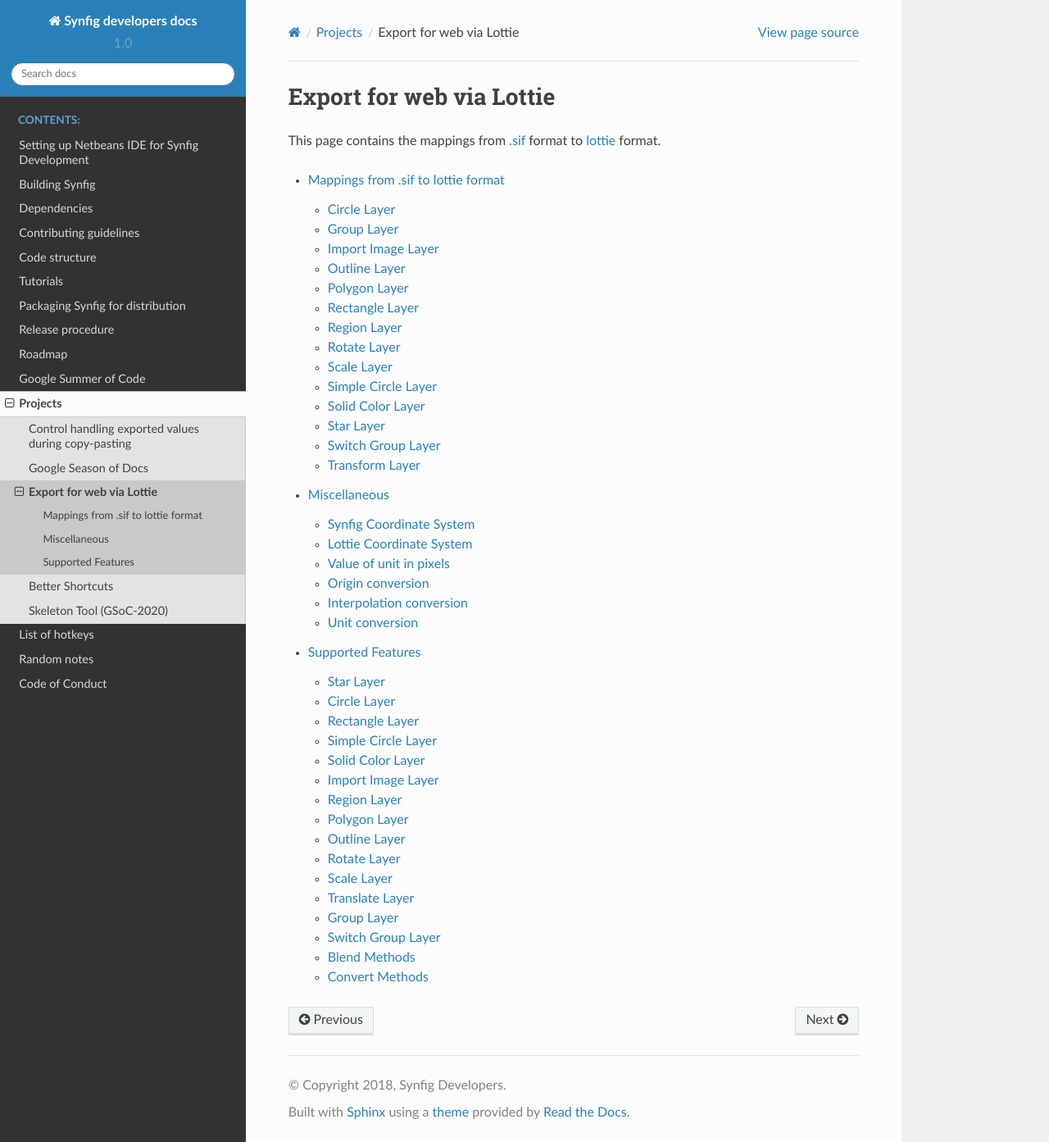
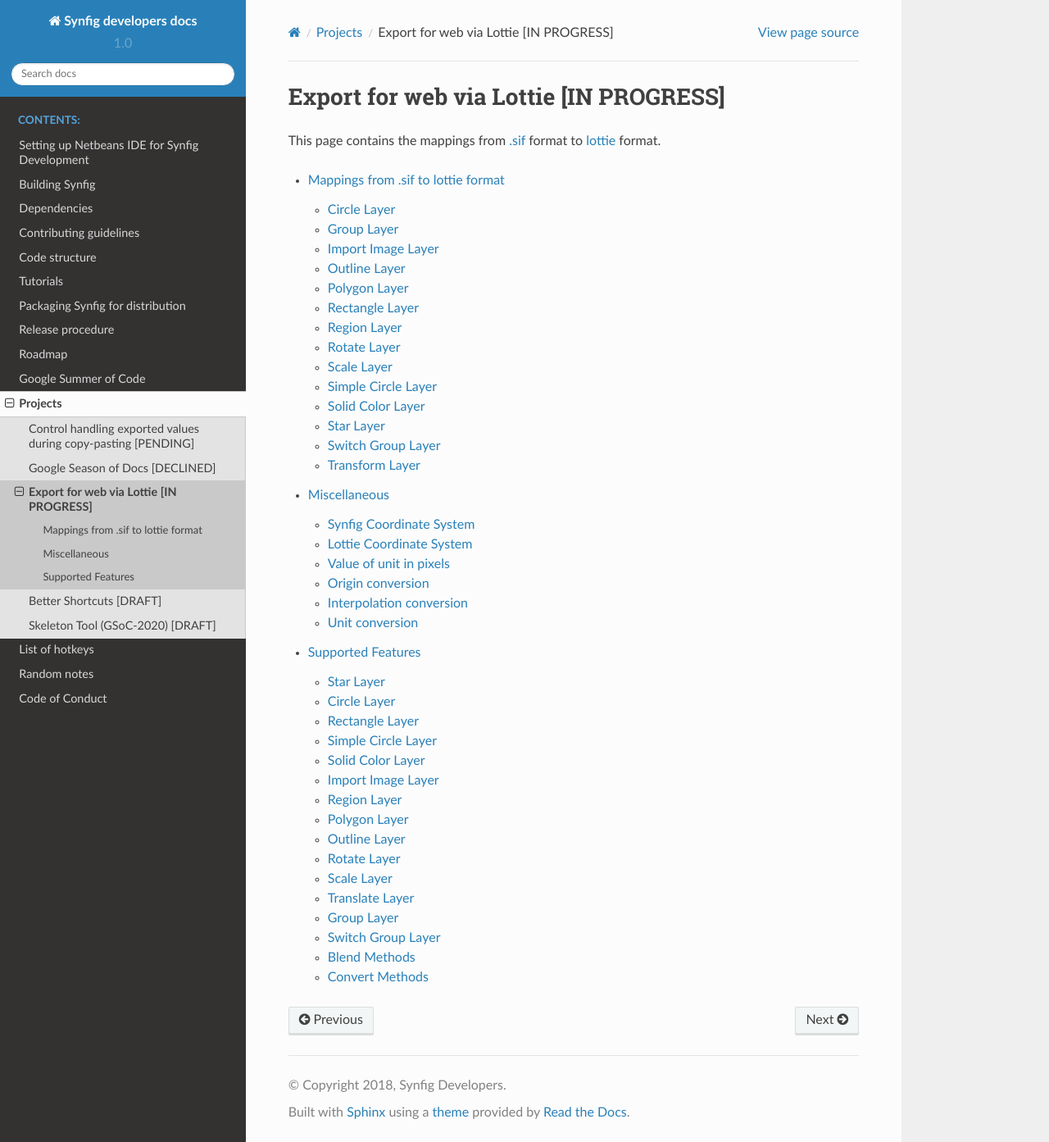
Before and after one commit to synfig/synfig-docs-dev, a Sphinx documentation site: the page built from docs/projects/lottie-export-for-web.rst, in a window 1280 px wide and 1393 px high. Shown: the whole window at 82% size. Built offline with Sphinx 7.4.7 and the Read the Docs theme 2.0.0, drawn with Linux system fonts in a browser that asks for light colours.

Commit message:
Add status for each project

```diff
--- a/docs/projects/copy-paste-exported-values.rst
+++ b/docs/projects/copy-paste-exported-values.rst
@@ -1,7 +1,7 @@
 .. _copy-paste-exported-values:
 
-Control handling exported values during copy-pasting
-=====================================================
+Control handling exported values during copy-pasting [PENDING]
+===============================================================
 
 In Synfig user can export any parameter of any layer - this way parameter is linked to exported value.
 When user copy-pasting such layer from one file into another, the exported values are not copied (they are referenced/linked).
--- a/docs/projects/gsod-2020.rst
+++ b/docs/projects/gsod-2020.rst
@@ -1,6 +1,6 @@
 .. _gsod-2020:
 
-Google Season of Docs
+Google Season of Docs [DECLINED]
 =====================================================
 
 .. toctree::
--- a/docs/projects/lottie-export-for-web.rst
+++ b/docs/projects/lottie-export-for-web.rst
@@ -1,7 +1,7 @@
 .. _lottie:
 
-Export for web via Lottie
-==========================
+Export for web via Lottie [IN PROGRESS]
+=======================================
 
 This page contains the mappings from `.sif <https://wiki.synfig.org/Sif_Format>`_ format to `lottie <https://github.com/airbnb/lottie-web/tree/master/docs/json>`_ format.
 
--- a/docs/projects/shortcuts.rst
+++ b/docs/projects/shortcuts.rst
@@ -1,6 +1,6 @@
 .. _shortcuts-project:
 
-Better Shortcuts
+Better Shortcuts [DRAFT]
 =====================================================
 
 This project is a resolution for discussion in `issue 1336 <https://github.com/synfig/synfig/issues/1336>`_.
--- a/docs/projects/skeleton.rst
+++ b/docs/projects/skeleton.rst
@@ -1,6 +1,6 @@
 .. _skeleton-project:
 
-Skeleton Tool (GSoC-2020)
+Skeleton Tool (GSoC-2020) [DRAFT]
 =====================================================
 
 Implementation Plan
```
